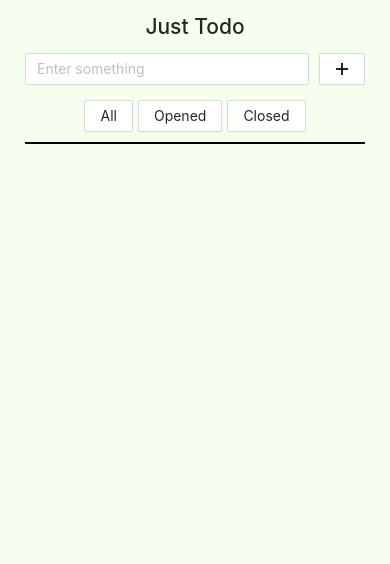
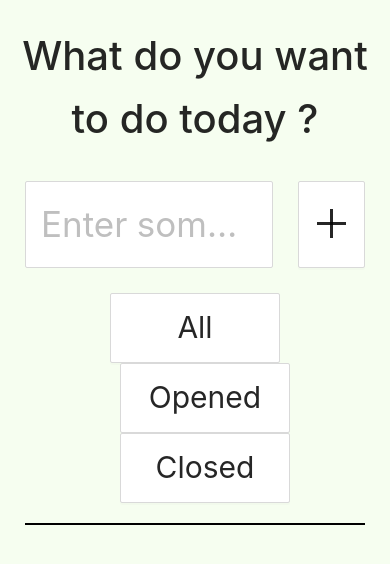
Before and after one commit to NikiDan/newTodo, a React (Create React App) app: page / in a window 390 px wide. Shown: the top 564 px of the page. Built offline with nearby package versions, Linux system fonts and the light colour scheme; the HTML template or start-up script is replaced by a standard one.

Commit message:
Iphone 12Pro test responsive

```diff
--- a/src/App.css
+++ b/src/App.css
@@ -1,3 +1,7 @@
 .App {
+  display: flex;
+  justify-content: center;
+  flex-direction: column;
   text-align: center;
+  padding-top: 15px;
 }
--- a/src/App.js
+++ b/src/App.js
@@ -1,4 +1,5 @@
 import React, {useEffect, useState} from 'react'
+import { Col, Row } from 'antd';
 import './App.css';
 import TodoList  from "./Components/TodoList/TodoList";
 import Header from "./Components/Header/Header"
--- a/src/Components/AddTodo/AddListModule.css
+++ b/src/Components/AddTodo/AddListModule.css
@@ -8,3 +8,25 @@
 .btnAdd{
     margin-right: 25px;
 }
+@media (max-width: 400px), screen and (orientation: portrait) {
+    .inpTodo {
+        padding: 15px;
+        font-size: 35px;
+    }
+
+    .btnAdd {
+        font-size: 35px;
+        height: 87px;
+        margin-left: 15px;
+    }
+
+    .todoListDisable {
+        padding: 20px 20px;
+        height: 70px;
+        width: 100%;
+    }
+
+    .btnCore {
+        margin-left: 15px
+    }
+}
--- a/src/Components/Header/Header.js
+++ b/src/Components/Header/Header.js
@@ -4,9 +4,9 @@ import "./HeaderModule.css"
 function Header() {
 
     return (
-        <h2 className="header">
-            Just Todo
-        </h2>
+        <div className="header">
+                <h2 className="headerText">What do you want to do today ?</h2>
+        </div >
     );
 }
 
--- a/src/Components/Header/HeaderModule.css
+++ b/src/Components/Header/HeaderModule.css
@@ -1,3 +1,8 @@
 .header{
     margin-bottom: 10px;
 }
+@media (max-width: 400px), screen and (orientation: portrait){
+    .headerText{
+        font-size: 40px;
+    }
+}
--- a/src/Components/TodoList/TodoList.js
+++ b/src/Components/TodoList/TodoList.js
@@ -84,9 +84,9 @@ function TodoList({todo, setTodo}) {
     return(
         <div className="todoList">
             <div className="btnGroupContainer">
-                <Button onClick={ ()=>todoFilter('all') }>All</Button>
-                <Button className="btnGroup" onClick={ ()=>todoFilter(true) }>Opened</Button>
-                <Button className="btnGroup" onClick={ ()=>todoFilter(false) }>Closed</Button>
+                <Button className="responBt responBtn responSortBtn" onClick={ ()=>todoFilter('all') }>All</Button>
+                <Button className="btnGroup responBtn responSortBtn" onClick={ ()=>todoFilter(true) }>Opened</Button>
+                <Button className="btnGroup responBtn responSortBtn" onClick={ ()=>todoFilter(false) }>Closed</Button>
             </div>
             {
                 filtered.map(item => (
@@ -104,14 +104,14 @@ function TodoList({todo, setTodo}) {
                         {
                             edit === item.id ?
                                 <div>
-                                    <Button onClick={()=>saveTodo(item.id)}><CheckOutlined/></Button>
+                                    <Button className="saveBtn responBtn" onClick={()=>saveTodo(item.id)}><CheckOutlined/></Button>
                                 </div> :
                                 <div className="btnCore">
-                                    <Button size="large" onClick={()=>statusTodo(item.id)}>{
+                                    <Button size="large" className="responBtn responFuncBtn" onClick={()=>statusTodo(item.id)}>{
                                         item.status ? <CheckCircleOutlined/> : <CloseCircleOutlined />
                                     }</Button>
-                                    <Button size="large" className="btnGroup" onClick={()=>editTodo(item.id, item.title)}><EditOutlined /></Button>
-                                    <Button size="large" className="btnGroup" danger onClick={()=>animationDelete(item.id)}><DeleteOutlined /></Button>
+                                    <Button size="large" className="btnGroup responBtn responFuncBtn" onClick={()=>editTodo(item.id, item.title)}><EditOutlined /></Button>
+                                    <Button size="large" className="btnGroup responBtn responFuncBtn" danger onClick={()=>animationDelete(item.id)}><DeleteOutlined /></Button>
                                 </div>
                         }
                     </div>
--- a/src/Components/TodoList/TodoListModule.css
+++ b/src/Components/TodoList/TodoListModule.css
@@ -47,3 +47,36 @@
 .ant-btn{
     transition: none;
 }
+@media (max-width: 400px), screen and (orientation: portrait){
+
+    .responBtn{
+        font-size: 30px;
+        height: 70px;
+    }
+    .responSortBtn{
+        width: 170px;
+    }
+    .responFuncBtn{
+        width: 100px;
+    }
+    .btnGroup{
+        margin-left: 20px;
+    }
+    .btnGroupContainer{
+        margin-top: 10px;
+        padding-bottom: 20px;
+    }
+    .todoContainer{
+        font-size: 35px;
+        border-bottom: 2px solid #000000;
+        padding: 20px 0;
+    }
+    .editInput{
+        padding: 15px;
+        font-size: 35px;
+    }
+    .saveBtn{
+        height: 87px;
+        margin-left: 15px;
+    }
+}
```
